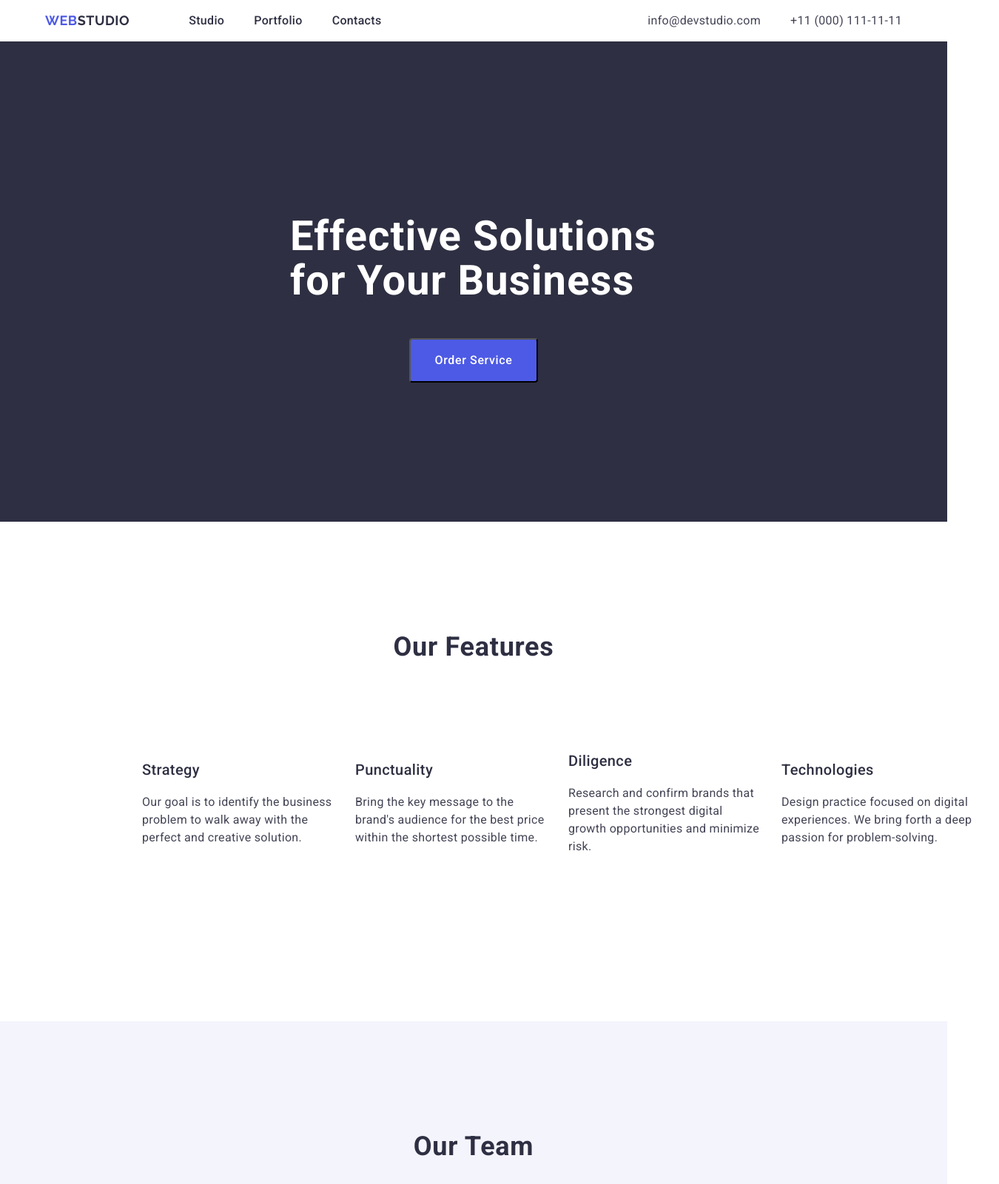
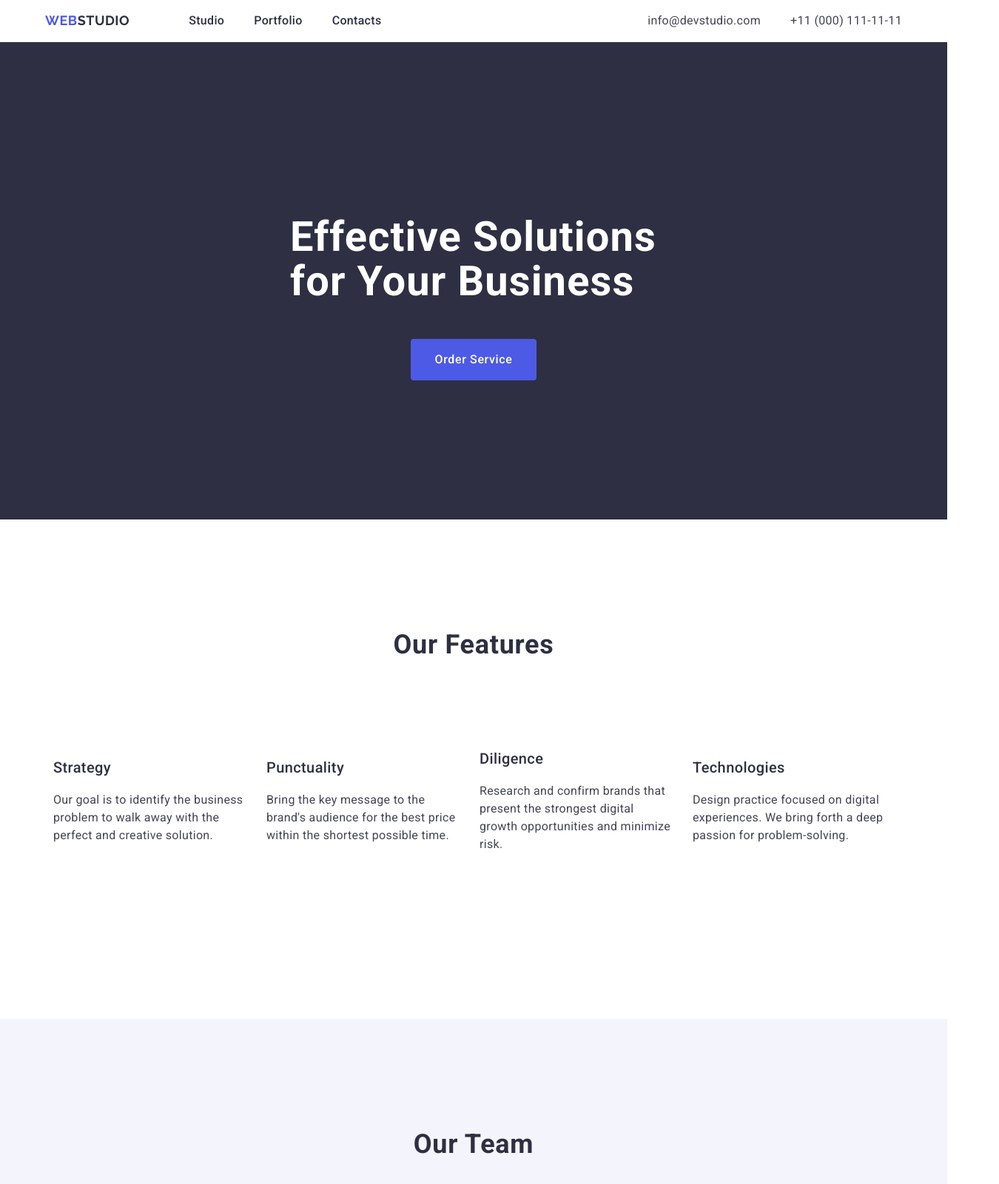
Before and after one commit to hasiptektas/goit-markup-hw-03, a plain HTML site: page index.html in a window 1280 px wide. Shown: the top 1600 px of the page at 74% size, 1350 px wide, since content can reach past the window. Drawn offline with nearby package versions, Linux system fonts and the light colour scheme.

Commit message:
genel taslak 1

```diff
--- a/css/styles.css
+++ b/css/styles.css
@@ -6,6 +6,9 @@ body {
     font-size: 16px;
     line-height: 24px;
     letter-spacing: 0.02em;
+}
+img {
+    display: block;
 }
 
 h2 {
@@ -98,6 +101,9 @@ h2 {
     margin: 0 auto;
     border-radius: 4px;
     cursor: pointer;
+    min-width: 169px;
+    height: 56px;
+    border: none;
 }
 
 .hero-button:hover,
@@ -237,7 +243,7 @@ h2 {
     margin: 0 auto;
 }
 
-.header-div {
+.section-div {
     display: flex;
     flex-direction: column;
     padding-top: 188px;
@@ -267,15 +273,15 @@ h2 {
 }
 
 .section-our-features {
-    padding: 120px;
+    padding: 120px 0;
 }
 
 .section-our-team {
-    padding: 120px;
+    padding: 120px 0;
 }
 
 .section-our-portfolio {
-    padding: 120px;
+    padding: 120px 0;
 }
 
 .our-features-ul {
@@ -290,7 +296,7 @@ h2 {
     padding: 72px;
 }
 
-header {
+.containerbir {
     display: flex;
     width: 1158px;
     margin: 0 auto;
@@ -310,3 +316,7 @@ header {
     list-style: none;
     gap: 40px;
 }
+
+header {
+    border-bottom: 1px solid #e7e9fc
+}
--- a/index.html
+++ b/index.html
@@ -12,7 +12,8 @@
 </head>
 <body>
 
-    <header>
+    <header class="header">
+        <div class="containerbir">
             <nav class="header-nav">
                 <div class="container">
                     <a class="logo" href="./index.html">Web<span class="span">Studio</span></a>
@@ -45,13 +46,14 @@
                     </div>
                 </ul>
             </address>
+        </div>
 
     </header>
 
     <main>
 
         <section class="section-hero">
-            <div class="header-div">
+            <div class="section-div">
                 <h1 class="hero-header">Effective Solutions for Your Business</h1>
 
                 <button class="hero-button">Order Service</button>
```
Lines whose indentation alone changed are shown as unchanged.
